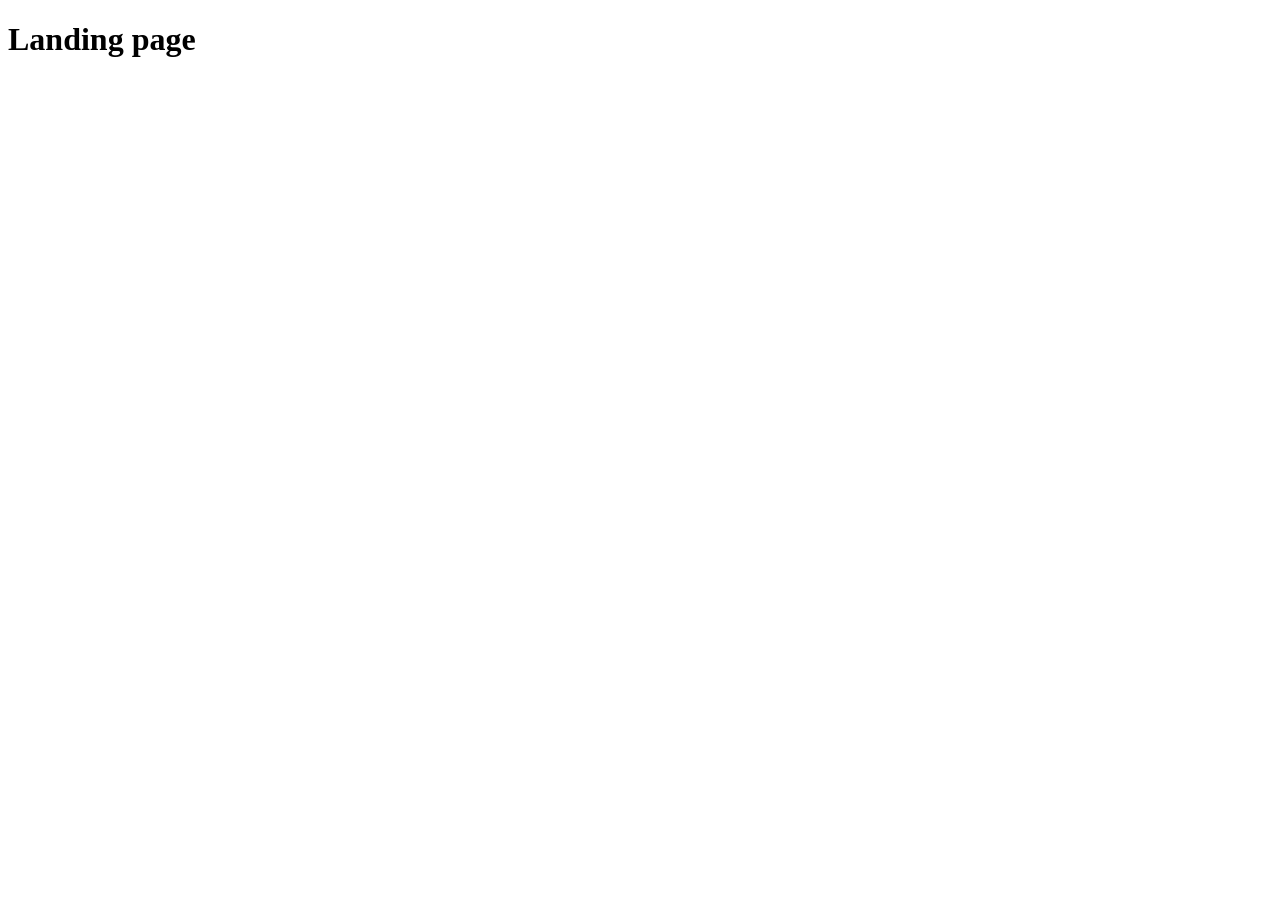
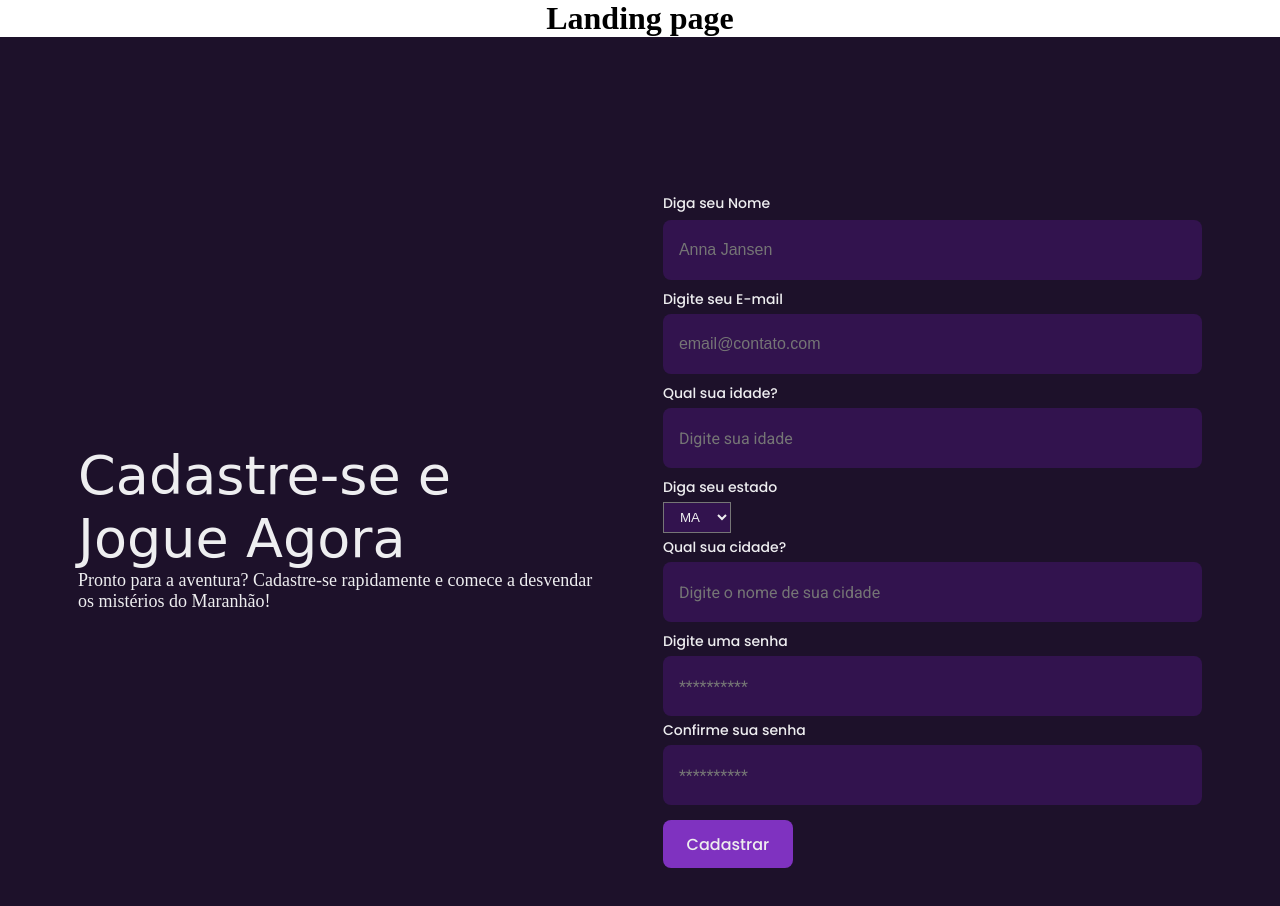
Before and after one commit to EdsonKL/Site-Jogo-3Doors, a website: page src/home/index.html in a window 1280 px wide. Before the commit the page ends 800 px from the top, so only its background shows below. Drawn offline with Linux system fonts and the light colour scheme; a web font is replaced by a local one.

Commit message:
criação de formulario de cadastro

```diff
--- a/src/home/index.html
+++ b/src/home/index.html
@@ -1,11 +1,135 @@
 <!DOCTYPE html>
 <html lang="en">
-<head>
-    <meta charset="UTF-8">
-    <meta name="viewport" content="width=device-width, initial-scale=1.0">
+  <head>
+    <meta charset="UTF-8" />
+    <meta name="viewport" content="width=device-width, initial-scale=1.0" />
+    <link rel="stylesheet" href="style.css" />
     <title>Home</title>
-</head>
-<body>
+  </head>
+  <body>
     <h1>Landing page</h1>
-</body>
+    <div id="mainSignup">
+      <div class="textMain">
+        <h1>Cadastre-se e Jogue Agora</h1>
+        <p>
+          Pronto para a aventura? Cadastre-se rapidamente e comece a desvendar
+          os mistérios do Maranhão!
+        </p>
+      </div>
+      <div class="formBox">
+        <form action="">
+          <div class="nameBox">
+            <label for="name">Diga seu Nome</label>
+            <input
+              placeholder="Anna Jansen"
+              type="text"
+              name="name"
+              id="nameUser"
+            />
+            <div class="alertText close" id="alertName">
+              <img src="../../assets/icons/exclamation.png" alt="" srcset="" />
+              <p>Nome Obrigatório</p>
+            </div>
+          </div>
+          <div class="emailBox">
+            <label for="email">Digite seu E-mail</label>
+            <input
+              placeholder="email@contato.com"
+              type="email"
+              name="email"
+              id="email"
+            />
+            <div class="alertText close" id="alertEmail">
+              <img src="../../assets/icons/exclamation.png" alt="" srcset="" />
+              <p>Email Obrigatório</p>
+            </div>
+          </div>
+          <div class="ageBox">
+            <label for="age">Qual sua idade?</label>
+            <input
+              placeholder="Digite sua idade"
+              type="text"
+              name="age"
+              id="age"
+            />
+            <div class="alertText close" id="alertAge">
+              <img src="../../assets/icons/exclamation.png" alt="" srcset="" />
+              <p>Idade Obrigatória</p>
+            </div>
+          </div>
+          <div class="addressBox">
+            <label for="state">Diga seu estado</label>
+            <select id="state" name="state">
+              <option selected value="MA">MA</option>
+              <option value="PI">PI</option>
+              <option value="AL">AL</option>
+              <option value="AC">AC</option>
+              <option value="AP">AP</option>
+              <option value="AM">AM</option>
+              <option value="BA">BA</option>
+              <option value="CE">CE</option>
+              <option value="DF">DF</option>
+              <option value="ES">ES</option>
+              <option value="GO">GO</option>
+              <option value="MT">MT</option>
+              <option value="MS">MS</option>
+              <option value="MG">MG</option>
+              <option value="PA">PA</option>
+              <option value="PB">PB</option>
+              <option value="PR">PR</option>
+              <option value="PE">PE</option>
+              <option value="RJ">RJ</option>
+              <option value="RN">RN</option>
+              <option value="RS">RS</option>
+              <option value="RO">RO</option>
+              <option value="RR">RR</option>
+              <option value="SC">SC</option>
+              <option value="SP">SP</option>
+              <option value="SE">SE</option>
+              <option value="TO">TO</option>
+            </select>
+            <div class="alertText close" id="alertState">
+              <img src="../../assets/icons/exclamation.png" alt="" srcset="" />
+              <p>Estado Obrigatório</p>
+            </div>
+            <label for="city">Qual sua cidade?</label>
+            <input
+              placeholder="Digite o nome de sua cidade"
+              type="text"
+              class="city"
+              id="city"
+            />
+            <div class="alertText close" id="alertCity">
+              <img src="../../assets/icons/exclamation.png" alt="" srcset="" />
+              <p>Cidade Obrigatório</p>
+            </div>
+          </div>
+          <div class="passwordBox">
+            <label for="password">Digite uma senha</label>
+            <input placeholder="**********" type="password" id="password" />
+            <div class="alertText close" id="alertPassword">
+              <img src="../../assets/icons/exclamation.png" alt="" srcset="" />
+              <p>Senha Obrigatória</p>
+            </div>
+            <div class="alertText close" id="alertPasswordMinimum">
+              <img src="../../assets/icons/exclamation.png" alt="" srcset="" />
+              <p>Digite no mínimo 6 caracteres</p>
+            </div>
+            <label for="verifyPassword">Confirme sua senha</label>
+            <input
+              placeholder="**********"
+              type="password"
+              id="verifyPassword"
+            />
+            <div class="alertText close" id="alertVerifyPassword">
+              <img src="../../assets/icons/exclamation.png" alt="" srcset="" />
+              <p>As senhas são diferentes</p>
+            </div>
+          </div>
+          <button id="buttonSignup" type="">Cadastrar</button>
+        </form>
+      </div>
+    </div>
+    <script type="module" src="script.js"></script>
+  </body>
 </html>
--- a/src/home/script.js
+++ b/src/home/script.js
@@ -0,0 +1,148 @@
+// {
+//     "name": "string",
+//     "email": "string",
+//     "password": "string",
+//     "city": "string",
+//     "state": "string",
+//     "age": "string"
+//   }
+
+const buttonSignup = document.getElementById("buttonSignup");
+
+const nameUser = document.getElementById("nameUser").value;
+const email = document.getElementById("email").value;
+const age = document.getElementById("age").value;
+const state = document.getElementById("state").value;
+const city = document.getElementById("city").value;
+const password = document.getElementById("password").value;
+const verifyPassword = document.getElementById("verifyPassword").value;
+
+const alertName = document.getElementById("alertName");
+const alertEmail = document.getElementById("alertEmail");
+const alertAge = document.getElementById("alertAge");
+const alertState = document.getElementById("alertState");
+const alertCity = document.getElementById("alertCity");
+const alertPassword = document.getElementById("alertPassword");
+const alertPasswordMinimum = document.getElementById("alertPasswordMinimum");
+const alertVerifyPassword = document.getElementById("alertVerifyPassword");
+
+buttonSignup.addEventListener("click", Signup);
+
+function verifyFields(
+  nameUser,
+  email,
+  age,
+  state,
+  city,
+  password,
+  verifyPassword
+) {
+  if (nameUser == "") {
+    alertName.classList.add("open");
+    alertName.classList.remove("close");
+    return false;
+  } else {
+    alertName.classList.add("close");
+    alertName.classList.remove("open");
+  }
+  if (email == "") {
+    alertEmail.classList.add("open");
+    alertEmail.classList.remove("close");
+    return false;
+  } else {
+    alertEmail.classList.add("close");
+    alertEmail.classList.remove("open");
+  }
+  if (age == "") {
+    alertAge.classList.add("open");
+    alertAge.classList.remove("close");
+    return false;
+  } else {
+    alertAge.classList.add("close");
+    alertAge.classList.remove("open");
+  }
+  if (state == "") {
+    alertState.classList.add("open");
+    alertState.classList.remove("close");
+    return false;
+  } else {
+    alertState.classList.add("close");
+    alertState.classList.remove("open");
+  }
+  if (city == "") {
+    alertCity.classList.add("open");
+    alertCity.classList.remove("close");
+    return false;
+  } else {
+    alertCity.classList.add("close");
+    alertCity.classList.remove("open");
+  }
+  if (password == "" || password.length == 0) {
+    alertPassword.classList.add("open");
+    alertPassword.classList.remove("close");
+    return false;
+  } else {
+    alertPassword.classList.add("close");
+    alertPassword.classList.remove("open");
+  }
+  if(password.length < 6){
+    alertPasswordMinimum.classList.add("open");
+    alertPasswordMinimum.classList.remove("close");
+  }else{
+
+    alertPasswordMinimum.classList.add("close");
+    alertPasswordMinimum.classList.remove("open");
+  }
+  if (password !== verifyPassword) {
+    alertVerifyPassword.classList.add("open");
+    alertVerifyPassword.classList.remove("close");
+    return false;
+  } else {
+    alertVerifyPassword.classList.add("close");
+    alertVerifyPassword.classList.remove("open");
+    return true;
+  }
+}
+
+async function Signup() {
+  event.preventDefault();
+
+  const nameUser = document.getElementById("nameUser").value;
+  const email = document.getElementById("email").value;
+  const age = document.getElementById("age").value;
+  const state = document.getElementById("state").value;
+  const city = document.getElementById("city").value;
+  const password = document.getElementById("password").value;
+  const verifyPassword = document.getElementById("verifyPassword").value;
+  let fillFields = verifyFields(
+    nameUser,
+    email,
+    age,
+    state,
+    city,
+    password,
+    verifyPassword
+  );
+  if (fillFields == true) {
+    console.log("entrou aqui pq os campos estão preenchidos corretamente");
+    const body = {
+      age: age,
+      city: city,
+      email: email,
+      name: nameUser,
+      password: password,
+      state: state,
+    };
+    console.log(body)
+    const res = await fetch("https://api-3-doors-game.vercel.app/signup", {
+      method: "POST",
+      headers: {
+        "X-api-key": "T69ve4cPJD4rK23mEpx40LXlwhDf7Y6grwpIL03yMtX2XgiuaZp1C6HkQvgsJUu1",
+        "Content-Type": "application/json",
+      },
+      body: JSON.stringify(body),
+    }).then();
+    return
+  }
+  console.log("chegou aqui pq ta faltando coisa");
+}
--- /dev/null
+++ b/src/home/style.css
@@ -0,0 +1,205 @@
+@import url("https://fonts.googleapis.com/css2?family=Rosarivo:ital@0;1&display=swap");
+@import url("https://fonts.googleapis.com/css2?family=Poppins:ital,wght@0,100;0,200;0,300;0,400;0,500;0,600;0,700;0,800;0,900;1,100;1,200;1,300;1,400;1,500;1,600;1,700;1,800;1,900&family=Rosarivo:ital@0;1&display=swap");
+@import url("https://fonts.googleapis.com/css2?family=Poppins:ital,wght@0,100;0,200;0,300;0,400;0,500;0,600;0,700;0,800;0,900;1,100;1,200;1,300;1,400;1,500;1,600;1,700;1,800;1,900&family=Roboto:ital,wght@0,100;0,300;0,400;0,500;0,700;0,900;1,100;1,300;1,400;1,500;1,700;1,900&family=Rosarivo:ital@0;1&display=swap");
+* {
+  padding: 0;
+  margin: 0;
+}
+body {
+  text-align: center;
+}
+#mainSignup {
+  background-color: #1d112a;
+  color: #eeeef0;
+  display: flex;
+  align-items: center;
+  justify-content: center;
+  padding: 150px 20px;
+  gap: 64px;
+}
+.textMain {
+  display: flex;
+  flex-direction: column;
+  text-align: left;
+  width: 42%;
+  h1 {
+    font-family: "Rosarivo", cursive;
+    font-weight: 400;
+    font-size: 54px;
+  }
+  p {
+    font-family: serif;
+    font-weight: 400;
+    font-size: 18px;
+  }
+}
+
+.alertText {
+  size: 12px;
+  color: #d096ff;
+  padding: 6px 0;
+  gap: 3px;
+}
+.secondAlertText {
+  size: 12px;
+  color: #d096ff;
+  padding: 6px 0;
+  gap: 3px;
+}
+
+.open {
+  display: flex;
+}
+.close {
+  display: none;
+}
+
+.nameBox {
+  display: flex;
+  flex-direction: column;
+  align-items: start;
+  label {
+    padding: 6px 0;
+    font-family: "Poppins", sans-serif;
+    font-weight: 500;
+    font-size: 14px;
+  }
+  input {
+    width: 507px;
+    height: 48px;
+    background-color: #32134e;
+    color: #eeeef0;
+    border: none;
+    border-radius: 8px;
+    padding: 6px 16px;
+    font-size: 16px;
+  }
+  input:focus {
+    border: none;
+  }
+}
+.formBox {
+  form {
+    display: flex;
+    flex-direction: column;
+    gap: 5px;
+  }
+  .emailBox {
+    display: flex;
+    flex-direction: column;
+    align-items: start;
+    label {
+      padding: 4px 0;
+      font-family: "Poppins", sans-serif;
+      font-weight: 500;
+      font-size: 14px;
+    }
+    input {
+      width: 507px;
+      height: 48px;
+      background-color: #32134e;
+      color: #eeeef0;
+      border: none;
+      border-radius: 8px;
+      padding: 6px 16px;
+      font-size: 16px;
+    }
+    input:focus {
+      border: none;
+    }
+  }
+  .ageBox {
+    display: flex;
+    flex-direction: column;
+    align-items: start;
+    label {
+      padding: 4px 0;
+      font-family: "Poppins", sans-serif;
+      font-weight: 500;
+      font-size: 14px;
+    }
+    input {
+      background-color: #32134e;
+      font-size: 16px;
+      color: #eeeef0;
+      border: none;
+      border-radius: 8px;
+      resize: none;
+      width: 507px;
+      height: 48px;
+      padding: 6px 16px;
+      font-family: "Roboto", sans-serif;
+    }
+  }
+  .addressBox {
+    display: flex;
+    flex-direction: column;
+    align-items: start;
+    label {
+      padding: 4px 0;
+      font-family: "Poppins", sans-serif;
+      font-weight: 500;
+      font-size: 14px;
+    }
+    select {
+      padding: 6px 12px;
+      background-color: #32134e;
+      color: #eeeef0;
+    }
+    input {
+      background-color: #32134e;
+      font-size: 16px;
+      color: #eeeef0;
+      border: none;
+      border-radius: 8px;
+      resize: none;
+      width: 507px;
+      height: 48px;
+      padding: 6px 16px;
+      font-family: "Roboto", sans-serif;
+    }
+  }
+  .passwordBox {
+    display: flex;
+    flex-direction: column;
+    align-items: start;
+    label {
+      padding: 4px 0;
+      font-family: "Poppins", sans-serif;
+      font-weight: 500;
+      font-size: 14px;
+    }
+    input {
+      background-color: #32134e;
+      font-size: 16px;
+      color: #eeeef0;
+      border: none;
+      border-radius: 8px;
+      resize: none;
+      width: 507px;
+      height: 48px;
+      padding: 6px 16px;
+      font-family: "Roboto", sans-serif;
+    }
+  }
+  #buttonSignup {
+    display: flex;
+    margin-top: 10px;
+    width: 130px;
+    height: 48px;
+    border: none;
+    border-radius: 8px;
+    padding: 12px 16px;
+    justify-content: center;
+    align-items: center;
+    background-color: #7f32c0;
+    font-family: "Poppins", sans-serif;
+    font-weight: 500;
+    font-size: 16px;
+    color: #eeeeee;
+    cursor: pointer;
+  }
+  #buttonSignup:hover {
+    background-color: #632694;
+  }
+}
```
Also changed, not shown: src/home/styles.css (deleted).
